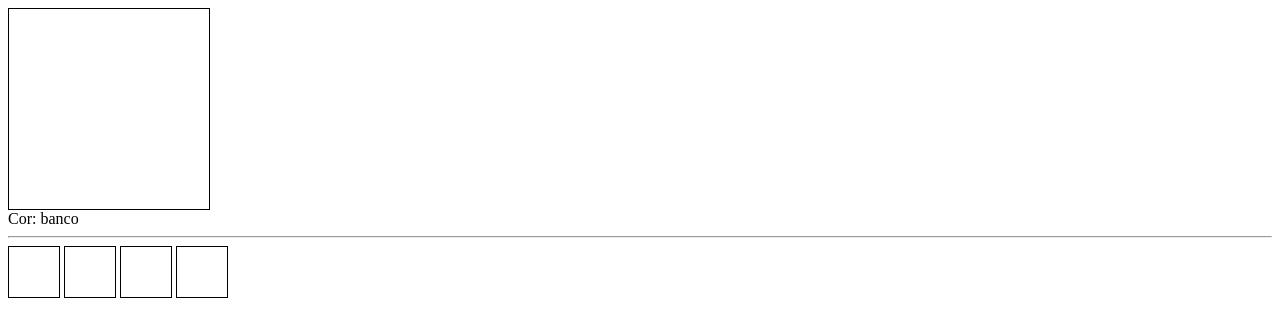
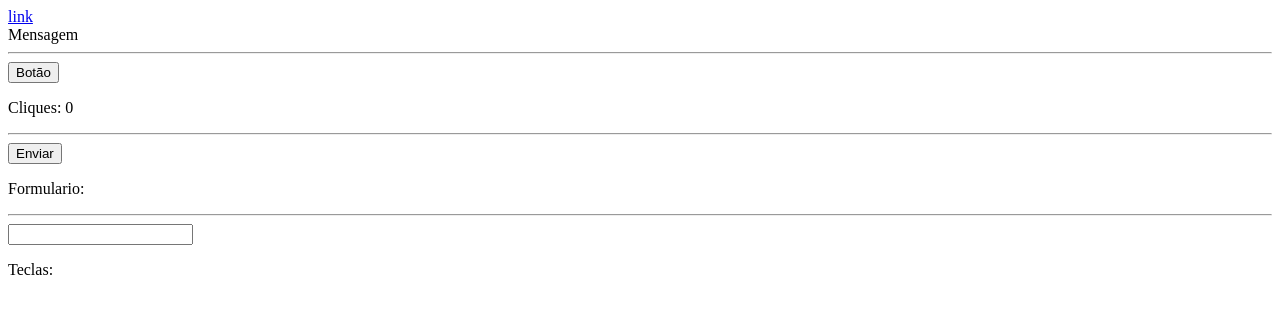
Before and after one commit to MateusFranca/Apreendendo_Vue, a plain HTML site: page index.html in a window 1280 px wide. Drawn offline with Linux system fonts and the light colour scheme.

Commit message:
testando eventos

```diff
--- a/index.html
+++ b/index.html
@@ -46,29 +46,50 @@
 
 <body>
   <div id="app">
-    <div class="borda div-principal" :class="cor"></div>
-    Cor: {{cor}}
-    <hr>
-    <div @click="mudarCor('verde')" class="borda div-comum"></div>
-    <div class="borda div-comum" @mouseover="mudarCor('azul')"></div>
-    <div class="borda div-comum" @mouseover="mudarCor('vermelha')"></div>
-    <div class="borda div-comum" @mousemove="coordenadas($event)"></div>
+    <a href="sadasd"
+     target="_blank"
+     v-on:click.prevent="preveniComportamentoPadrao()">link</a>
+     <br>
+     Mensagem {{msg}}
+     <hr>
+     <button @click.prevent.once="executarUmaVez()">Botão</button>
+     <p>Cliques: {{cliques}}</p>
+     <hr>
+     <form @submit.prevent.once="previnirUmaVez()">
+      <button type="submit">Enviar</button>
+      <p>Formulario: {{formulario}}</p>
+      <hr>
+      <input type="text" @keyup.Enter.Shift="capturandoTeclas($event)">
+      <p>Teclas: {{teclas}}</p>
+     </form>
   </div>
   <script>
 
     const vm = new Vue({
       el: '#app',
       data: {
-        cor: 'banco'
+        msg: '',
+        cliques: 0,
+        formulario: '',
+        teclas: '',
       },
       methods: {
-        mudarCor(c) {
-          this.cor = c;
+        preveniComportamentoPadrao() {
+          event.preventDefault(),
+          this.msg = 'testando'
         },
-        coordenadas(e) {
-          console.log(e);
+
+        executarUmaVez() {
+          this.cliques++
+        },
+        previnirUmaVez(){
+          this.formulario = 'prevenindo o comportamento padrão'
+        },
+        capturandoTeclas(event) {
+          this.teclas = 'Modificadores encadeados com sucesso!';
         }
-      }});
+      }
+    });
   </script>
 </body>
 
```
